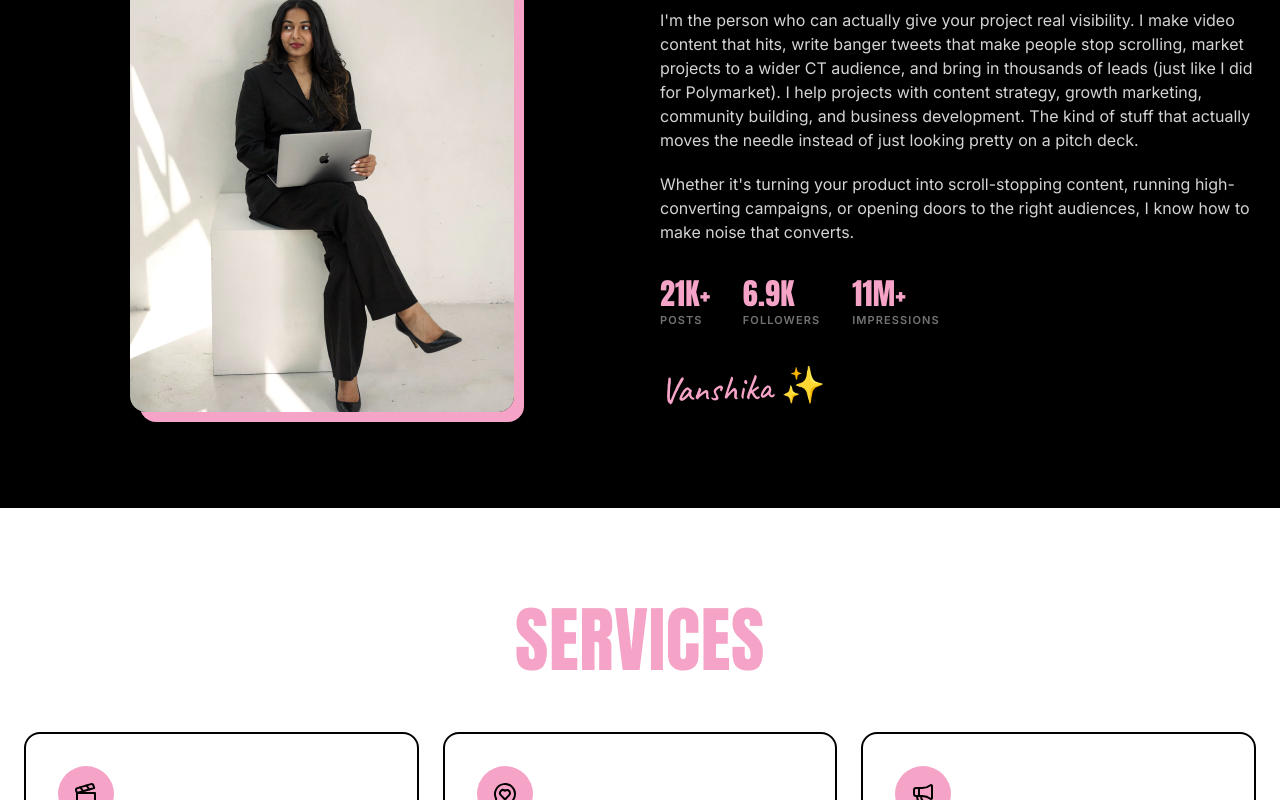
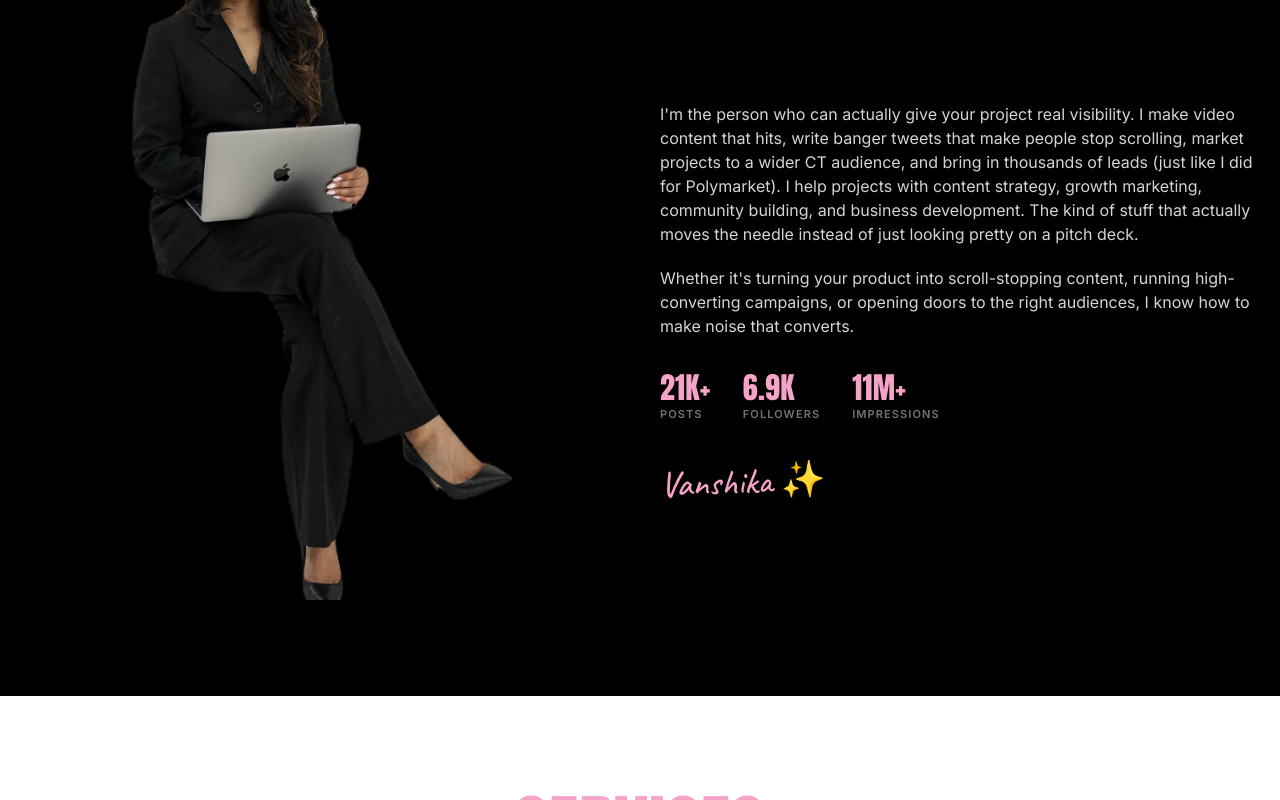
Before and after one commit to vanshueth/vanshu-eth, a React (Vite) app: page / in a window 1280 px wide. Shown: the part 1163-1963 px from the top of the page. Built offline with nearby package versions, Linux system fonts and the light colour scheme; a web font is replaced by a local one.

Commit message:
Who Am I photo cutout, no background

```diff
--- a/src/sections/WhoAmI.tsx
+++ b/src/sections/WhoAmI.tsx
@@ -1,5 +1,5 @@
 import { motion } from 'framer-motion';
-import portrait from '@/assets/vanshika_laptop.jpg';
+import cutout from '@/assets/vanshika_laptop_cutout.webp';
 
 const stats = [
   { value: '21K+', label: 'posts' },
@@ -36,7 +36,7 @@ export default function WhoAmI() {
           </motion.h2>
 
           <div className="relative z-10 mt-8 grid items-center gap-10 lg:mt-0 lg:grid-cols-2">
-            {/* photo overlapping title */}
+            {/* photo cutout overlapping title */}
             <motion.div
               initial={{ opacity: 0, y: 40 }}
               whileInView={{ opacity: 1, y: 0 }}
@@ -44,13 +44,13 @@ export default function WhoAmI() {
               transition={{ duration: 0.7, delay: 0.15 }}
               className="relative mx-auto w-full max-w-sm lg:-mt-24"
             >
-              <div className="overflow-hidden rounded-2xl shadow-[10px_10px_0_#f5a3c7]">
-                <img
-                  src={portrait}
-                  alt="Vanshika"
-                  className="aspect-[3/4] w-full object-cover object-top"
-                />
-              </div>
+              <img
+                src={cutout}
+                alt="Vanshika"
+                className="relative z-10 w-full"
+              />
+              {/* soft ground shadow */}
+              <div className="absolute bottom-1 left-1/2 z-0 h-10 w-4/5 -translate-x-1/2 rounded-full bg-pink-brand/30 blur-xl" />
             </motion.div>
 
             {/* copy */}
```
Also changed, not shown: src/assets/vanshika_laptop_cutout.webp (added).
